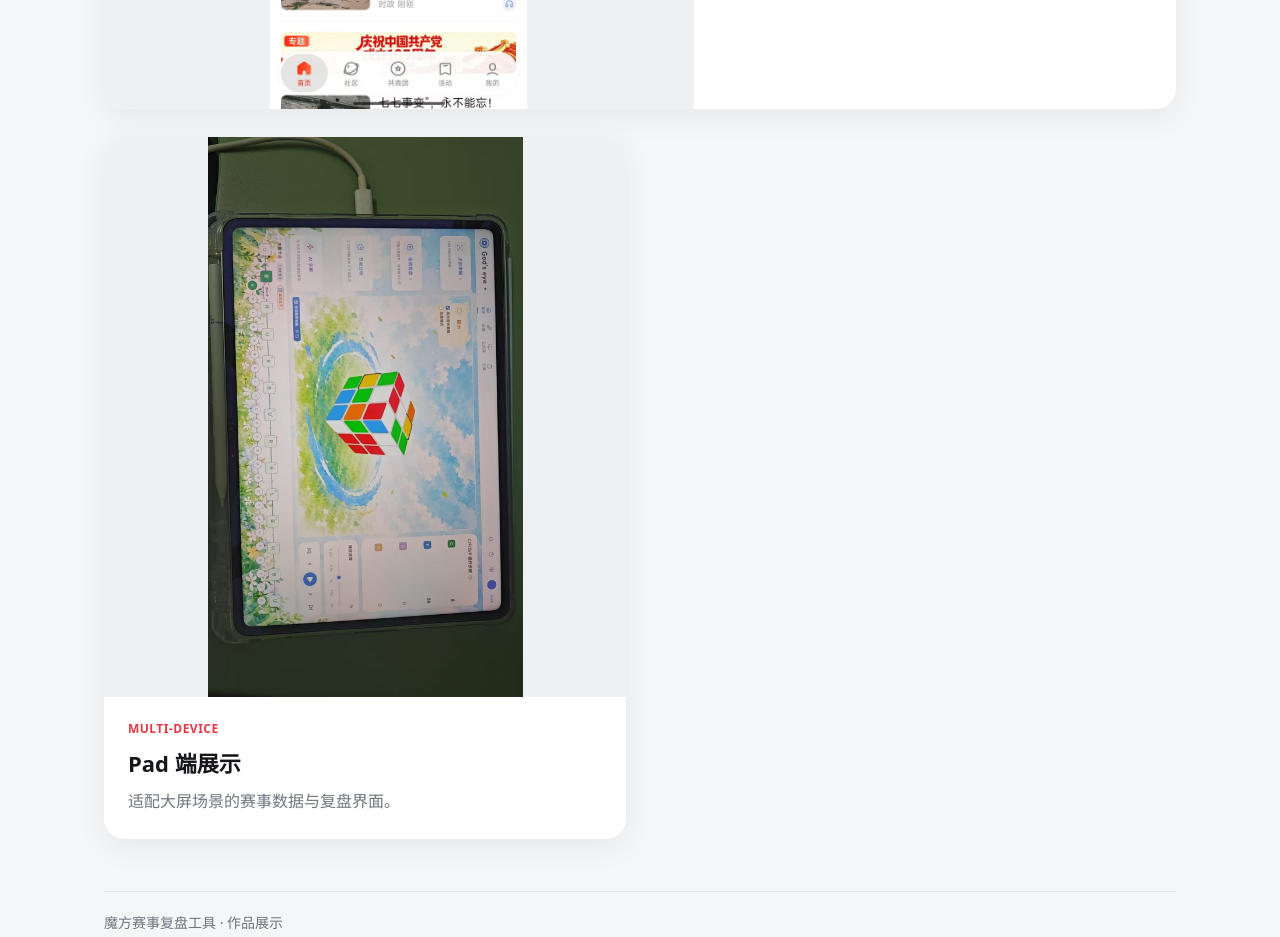
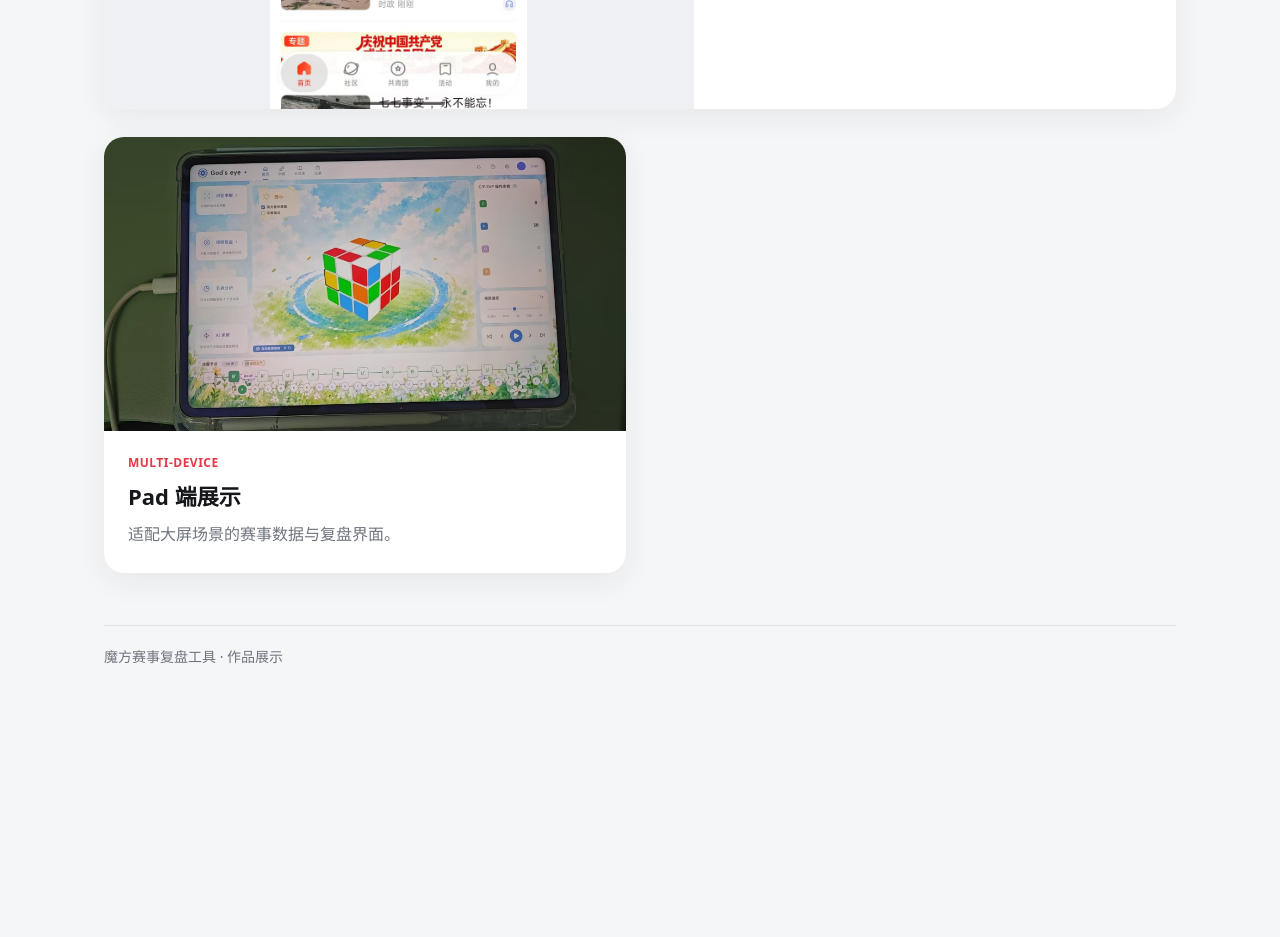
Before and after one commit to Qussking/cube-competition-portfolio, a plain HTML site: page index.html in a window 1280 px wide. Shown: the part 1200-2137 px from the top of the page. After the commit the page ends 1940 px from the top, so only its background shows below. Drawn offline with Linux system fonts and the light colour scheme.

Commit message:
Show full Pad preview in correct orientation

```diff
--- a/index.html
+++ b/index.html
@@ -24,7 +24,7 @@
       <article class="card"><video class="media" controls preload="metadata" src="assets/frontend.mp4"></video><div class="body"><div class="tag">INTERACTION / UI</div><h2>前端 UI 复盘界面</h2><p>从数据结果到操作过程的可视化复盘体验。</p></div></article>
       <article class="card"><video class="media" controls preload="metadata" src="assets/backend.mp4"></video><div class="body"><div class="tag">TECHNOLOGY / ALGORITHM</div><h2>后端识别与算法架构</h2><p>展示魔方状态识别、数据处理与算法分析流程。</p></div></article>
       <article class="card wide"><img class="media" src="assets/news.jpg" alt="魔方比赛复盘产品刊登中国青年报"/><div class="body"><div class="tag">PRESS / RECOGNITION</div><h2>产品成果</h2><p>魔方比赛复盘产品获《中国青年报》刊登报道。</p></div></article>
-      <article class="card"><img class="media" src="assets/pad.jpg" alt="Pad 端产品展示"/><div class="body"><div class="tag">MULTI-DEVICE</div><h2>Pad 端展示</h2><p>适配大屏场景的赛事数据与复盘界面。</p></div></article>
+      <article class="card"><img class="media pad-shot" src="assets/pad-rotated.jpg" alt="Pad 端产品展示"/><div class="body"><div class="tag">MULTI-DEVICE</div><h2>Pad 端展示</h2><p>适配大屏场景的赛事数据与复盘界面。</p></div></article>
     </section>
     <footer>魔方赛事复盘工具 · 作品展示</footer>
   </main>
```
Also changed, not shown: assets/pad-rotated.jpg (added).
